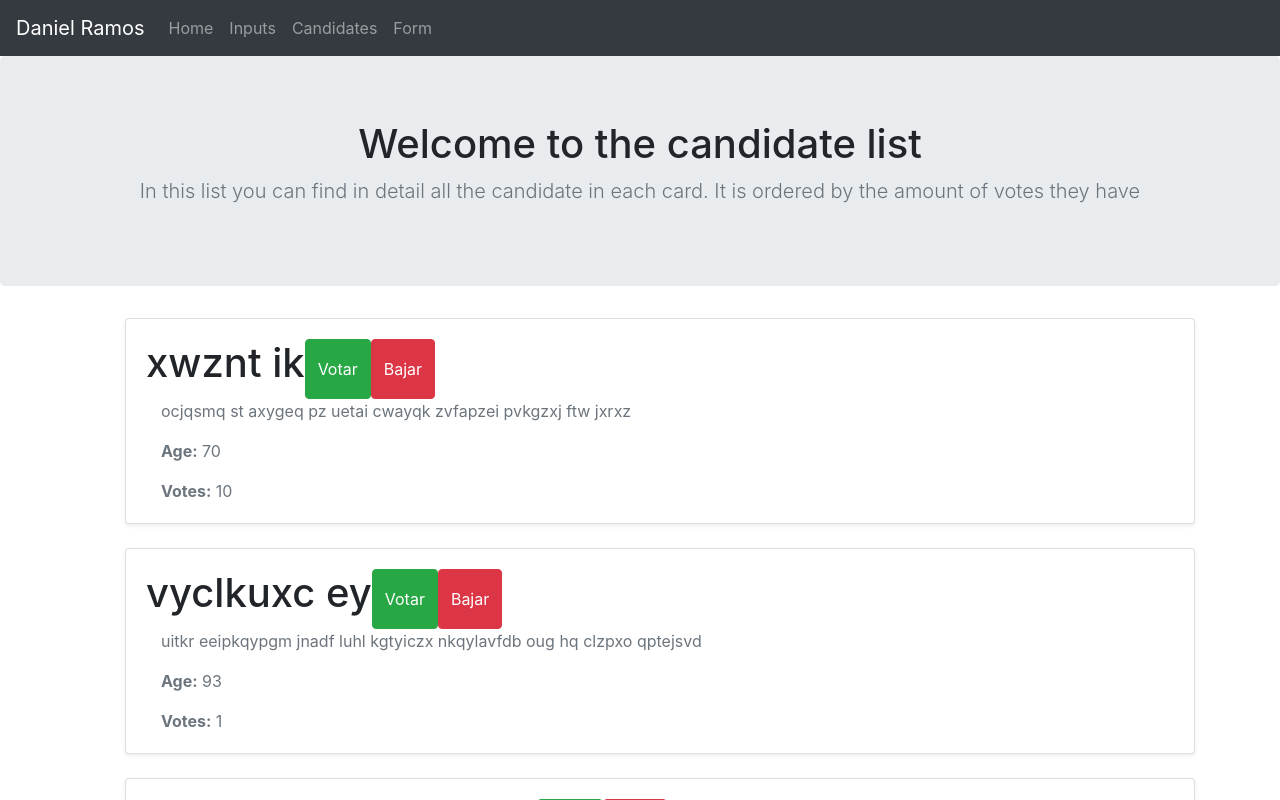
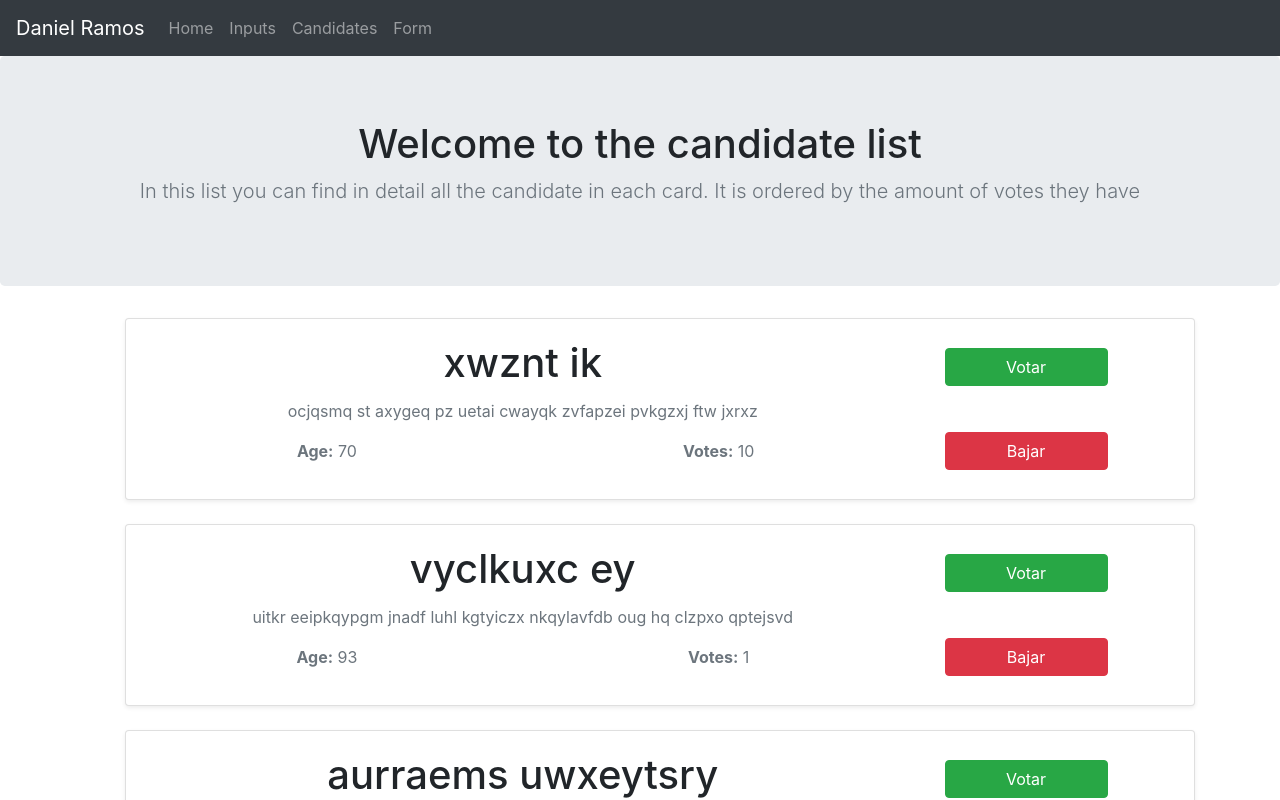
Before and after one commit to shirux/React-TypeScript, a React app: page /voting-list/14 in a window 1280 px wide. Shown: the top 800 px of the page. Built offline with nearby package versions, Linux system fonts and the light colour scheme.

Commit message:
finished the card

```diff
--- a/src/components/Candidate.tsx
+++ b/src/components/Candidate.tsx
@@ -10,25 +10,28 @@ class Candidate extends React.Component<any, any> {
 
     render(){
         return(
-            <div className="row">
-                <div className="col-md-12">
-                    <div className="card mb-4 shadow-sm">
-                        <div className="col-12">
-                            <div className="card-body">
-                                <div className="row">
-                                    <h1 className="card-title">{this.props.firstName} {this.props.lastName}</h1>
-                                    <button type="button" className="btn-success btn">Votar</button>
-                                    <button type="button" className="btn-danger btn">Bajar</button>
-                                </div>
-                                <p className="card-text text-muted">{this.props.slogan}</p>
-                                <p className="text-muted card-text"><span className="focus">Age:</span> {this.props.age}</p>
-                                <p className="text-muted card-text"><span className="focus">Votes:</span> {this.props.votes}</p>
+            <li className="card mb-4 shadow-sm">
+                <div className="row">
+                    <div className="col-9">
+                        <div className="card-body">
+                            <div className="row justify-content-center">
+                                <h1 className="card-title text-center">{this.props.firstName} {this.props.lastName}</h1>
                             </div>
+                            <p className="card-text text-muted text-center">{this.props.slogan}</p>
+                            <div className="row">
+                                <p className="col-6 text-center text-muted card-text"><span className="focus">Age:</span> {this.props.age}</p>
+                                <p className="col-6 text-center text-muted card-text"><span className="focus">Votes:</span> {this.props.votes}</p>
+                            </div>
+
                         </div>
-
+                    </div>
+                    <div className="btn-options col-2">
+                            <button type="button" className="btn-success btn btn-block">Votar</button>
+                            <button type="button" className="btn-danger btn btn-block">Bajar</button>
                     </div>
                 </div>
-            </div>
+            </li>
+
             );
     }
 }
--- a/src/components/VotingList.tsx
+++ b/src/components/VotingList.tsx
@@ -12,19 +12,19 @@ class VotingList extends React.Component<any, IVotingListState> {
         };
     }
 
-    componentDidMount() {
-        let candidates = this.state.candidates;
-        candidates.sort((a,b) => {
-            if(a.votes > b.votes) {
-                return -1
-            } else if(a.votes === b.votes) {
-                if (a.age > b.age) {
-                    return -1;
-                }
-            }
-        })
+    // componentDidMount() {
+    //     let candidates = this.state.candidates;
+    //     candidates.sort((a,b) => {
+    //         if(a.votes > b.votes) {
+    //             return -1
+    //         } else if(a.votes === b.votes) {
+    //             if (a.age > b.age) {
+    //                 return -1;
+    //             }
+    //         }
+    //     })
 
-      }
+    //   }
 
     generateCandidates(): ICandidate[] {
         let candidates: ICandidate[] = []
--- a/src/styles/main.scss
+++ b/src/styles/main.scss
@@ -5,3 +5,13 @@
 .focus {
     font-weight: bold;
 }
+
+.btn-options {
+    padding: 10px;
+    display: flex;
+	flex-direction: column;
+	flex-wrap: wrap;
+	justify-content: space-around;
+	align-items: center;
+	align-content: center;
+}
```
Also changed, not shown: src/components/Task.tsx (renamed from src/components/task.ts).
